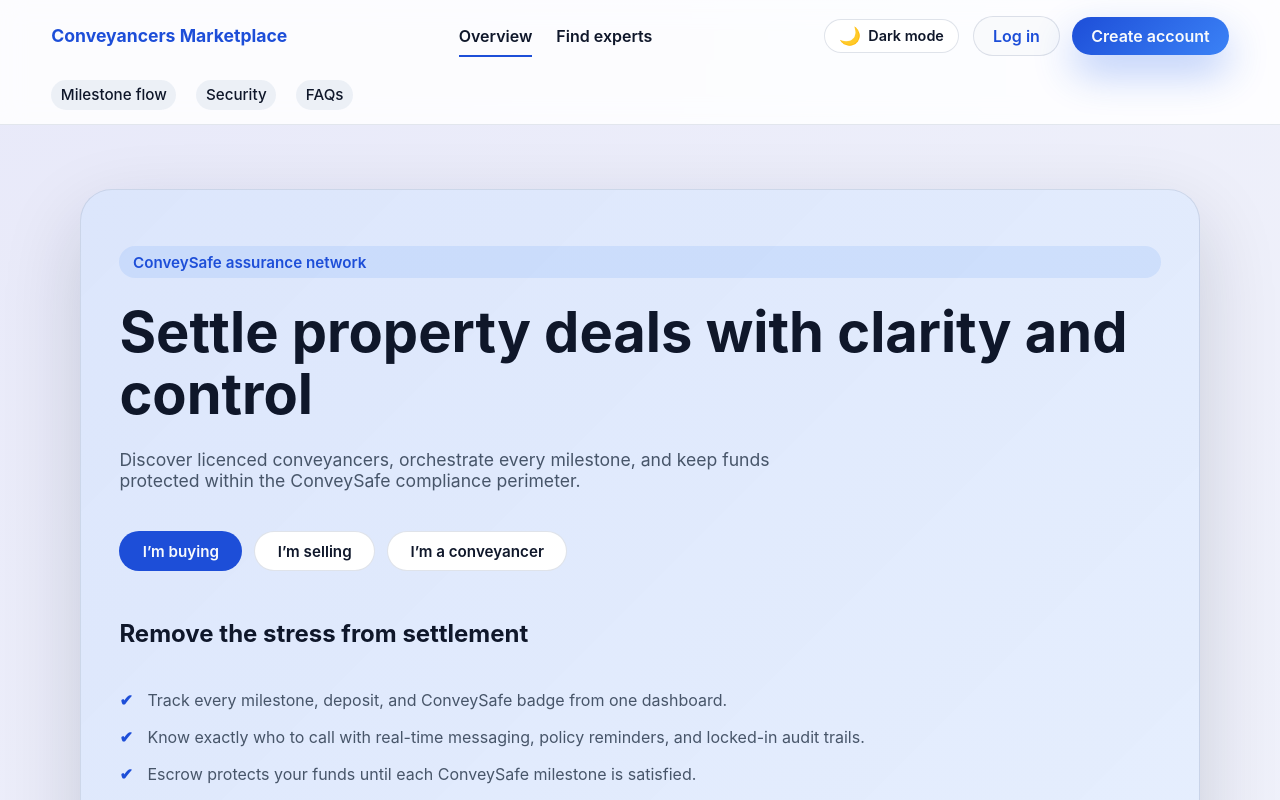
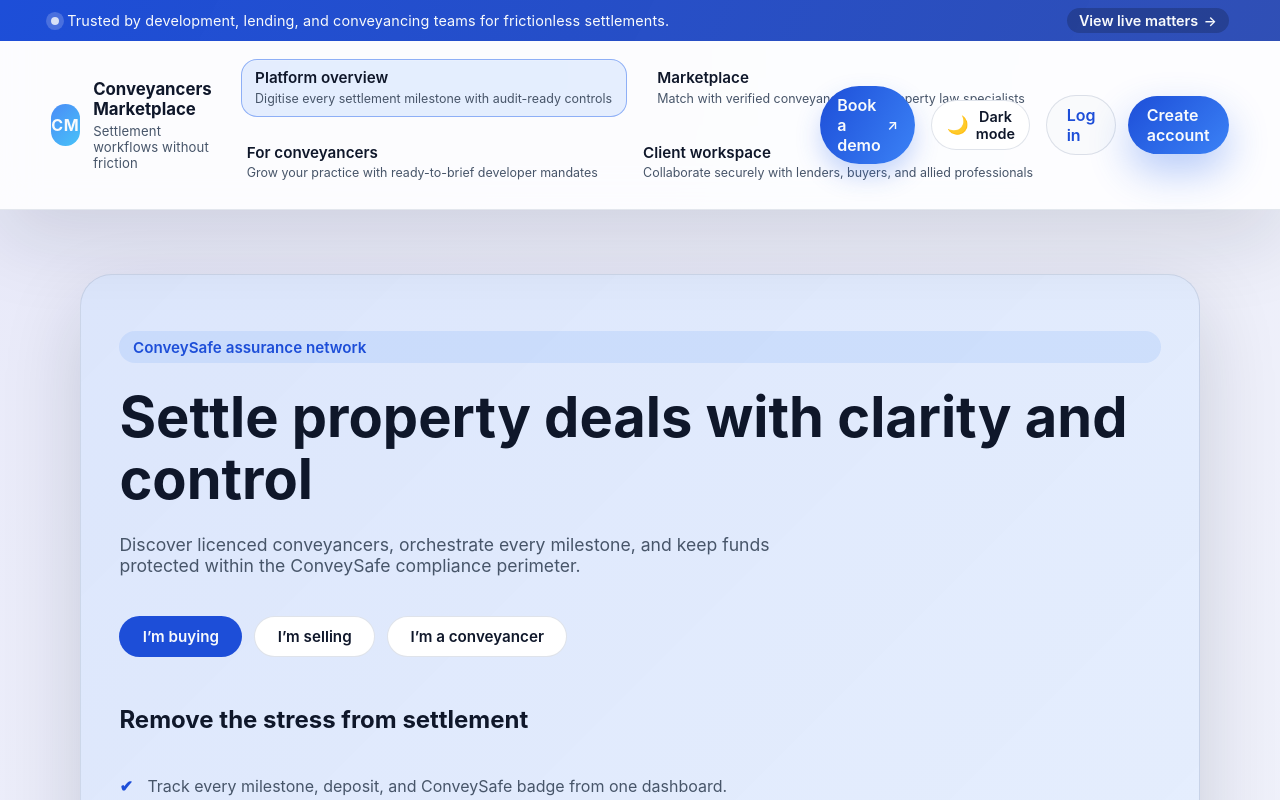
Before and after one commit to prrathnayake/conveyancers-marketplace, a Next.js app in the folder frontend/: page / in a window 1280 px wide. Shown: the top 800 px of the page. Built offline with nearby package versions, Linux system fonts and the light colour scheme; no server answers.

Commit message:
refine site navigation styling

```diff
--- a/frontend/components/Layout.tsx
+++ b/frontend/components/Layout.tsx
@@ -8,33 +8,30 @@ import UserMenu from './UserMenu'
 type PrimaryNavItem = {
   href: string
   label: string
+  description: string
 }
 
-type SubNavItem =
-  | {
-      href: string
-      label: string
-    }
-  | {
-      anchor: string
-      label: string
-    }
-
 const mainNav: PrimaryNavItem[] = [
-  { href: '/', label: 'Overview' },
-  { href: '/search', label: 'Find experts' },
-]
-
-const workflowNav: SubNavItem[] = [
-  { anchor: '#workflow', label: 'Milestone flow' },
-  { anchor: '#features', label: 'Security' },
-  { anchor: '#faq', label: 'FAQs' },
-]
-
-const sellerNav: SubNavItem[] = [
-  { href: '/search?seller=true', label: 'Seller dashboard' },
-  { href: '/search?tab=jobs', label: 'Active jobs' },
-  { href: '/search?tab=documents', label: 'Documents' },
+  {
+    href: '/',
+    label: 'Platform overview',
+    description: 'Digitise every settlement milestone with audit-ready controls',
+  },
+  {
+    href: '/search',
+    label: 'Marketplace',
+    description: 'Match with verified conveyancers and property law specialists',
+  },
+  {
+    href: '/conveyancer',
+    label: 'For conveyancers',
+    description: 'Grow your practice with ready-to-brief developer mandates',
+  },
+  {
+    href: '/chat',
+    label: 'Client workspace',
+    description: 'Collaborate securely with lenders, buyers, and allied professionals',
+  },
 ]
 
 type LayoutProps = {
@@ -49,17 +46,6 @@ const Layout: FC<LayoutProps> = ({ children }) => {
       return prefixed
     }
     return mainNav.find((item) => router.pathname === item.href) ?? mainNav[0]
-  }, [router.pathname])
-
-  const isAnchorItem = (item: SubNavItem): item is Extract<SubNavItem, { anchor: string }> => {
-    return Object.prototype.hasOwnProperty.call(item, 'anchor')
-  }
-
-  const subNav = useMemo(() => {
-    if (router.pathname.startsWith('/search')) {
-      return sellerNav
-    }
-    return workflowNav
   }, [router.pathname])
 
   const [banner, setBanner] = useState<string>('')
@@ -107,9 +93,23 @@ const Layout: FC<LayoutProps> = ({ children }) => {
   return (
     <div className="app-shell">
       <header className="site-header" role="banner">
+        <div className="site-header__topline">
+          <span className="site-header__topline-text">
+            Trusted by development, lending, and conveyancing teams for frictionless settlements.
+          </span>
+          <Link href="/search?tab=jobs" className="site-header__topline-link">
+            View live matters
+          </Link>
+        </div>
         <div className="site-header__bar">
-          <Link href="/" className="site-logo">
-            Conveyancers Marketplace
+          <Link href="/" className="site-logo" aria-label="Conveyancers Marketplace home">
+            <span className="site-logo__mark" aria-hidden="true">
+              CM
+            </span>
+            <span className="site-logo__text">
+              <span className="site-logo__title">Conveyancers Marketplace</span>
+              <span className="site-logo__subtitle">Settlement workflows without friction</span>
+            </span>
           </Link>
           <nav aria-label="Primary" className="site-nav">
             {mainNav.map((item) => {
@@ -120,32 +120,20 @@ const Layout: FC<LayoutProps> = ({ children }) => {
                   href={item.href}
                   className={`site-nav__item ${isActive ? 'site-nav__item--active' : ''}`}
                 >
-                  {item.label}
+                  <span className="site-nav__label">{item.label}</span>
+                  <span className="site-nav__description">{item.description}</span>
                 </Link>
               )
             })}
           </nav>
           <div className="site-header__actions">
+            <Link href="/signup" className="site-nav__cta">
+              Book a demo
+            </Link>
             <ThemeToggle />
             <UserMenu />
           </div>
         </div>
-        <nav aria-label="Context" className="site-subnav">
-          {subNav.map((item) => {
-            if (isAnchorItem(item)) {
-              return (
-                <a key={item.anchor} href={item.anchor} className="site-subnav__item">
-                  {item.label}
-                </a>
-              )
-            }
-            return (
-              <Link key={item.href} href={item.href} className="site-subnav__item">
-                {item.label}
-              </Link>
-            )
-          })}
-        </nav>
       </header>
       {banner ? (
         <div role="alert" className="status-banner">
--- a/frontend/styles/globals.css
+++ b/frontend/styles/globals.css
@@ -81,111 +81,223 @@ body {
   position: sticky;
   top: 0;
   z-index: 20;
-  backdrop-filter: blur(12px);
+  backdrop-filter: blur(18px);
   background: var(--surface-elevated);
   border-bottom: 1px solid var(--border);
-  transition: background 0.45s ease, border-color 0.45s ease;
+  box-shadow: var(--shadow-soft);
+  transition: background 0.45s ease, border-color 0.45s ease, box-shadow 0.45s ease;
+}
+
+.site-header__topline {
+  display: flex;
+  align-items: center;
+  justify-content: space-between;
+  gap: 1rem;
+  padding: 0.5rem clamp(1.5rem, 4vw, 3.5rem);
+  font-size: 0.9rem;
+  background: linear-gradient(115deg, var(--brand), rgba(30, 64, 175, 0.92));
+  color: var(--text-inverse);
+}
+
+.site-header__topline a {
+  color: inherit;
+}
+
+.site-header__topline-text {
+  display: inline-flex;
+  align-items: center;
+  gap: 0.5rem;
+  letter-spacing: 0.01em;
+}
+
+.site-header__topline-text::before {
+  content: '';
+  width: 0.5rem;
+  height: 0.5rem;
+  border-radius: 999px;
+  background: rgba(248, 250, 252, 0.85);
+  box-shadow: 0 0 0 5px rgba(248, 250, 252, 0.2);
+}
+
+.site-header__topline-link {
+  display: inline-flex;
+  align-items: center;
+  gap: 0.35rem;
+  font-weight: 600;
+  padding: 0.25rem 0.75rem;
+  border-radius: 999px;
+  background: rgba(15, 23, 42, 0.25);
+  text-decoration: none;
+  transition: background 0.2s ease, transform 0.2s ease;
+}
+
+.site-header__topline-link::after {
+  content: '→';
+  font-size: 0.85rem;
+}
+
+.site-header__topline-link:hover,
+.site-header__topline-link:focus-visible {
+  background: rgba(15, 23, 42, 0.35);
+  transform: translateY(-1px);
 }
 
 .site-header__bar {
-  display: flex;
+  display: grid;
+  grid-template-columns: minmax(0, 1fr) auto minmax(0, 1fr);
   align-items: center;
-  justify-content: space-between;
   gap: 2rem;
-  flex-wrap: wrap;
-  padding: 1rem clamp(1.5rem, 4vw, 3.5rem);
+  padding: 1.1rem clamp(1.5rem, 4vw, 3.5rem);
 }
 
 .site-header__actions {
   display: flex;
   align-items: center;
-  gap: 0.85rem;
+  justify-content: flex-end;
+  gap: 1rem;
 }
 
 .site-logo {
-  font-size: 1.1rem;
+  display: inline-flex;
+  align-items: center;
+  gap: 0.85rem;
+  text-decoration: none;
+  color: inherit;
+}
+
+.site-logo__mark {
+  display: grid;
+  place-items: center;
+  width: 2.65rem;
+  height: 2.65rem;
+  border-radius: 0.9rem;
+  background: linear-gradient(135deg, rgba(59, 130, 246, 0.92), rgba(56, 189, 248, 0.92));
+  color: var(--text-inverse);
   font-weight: 700;
-  color: var(--brand);
+  letter-spacing: 0.05em;
+}
+
+.site-logo__text {
+  display: flex;
+  flex-direction: column;
+  gap: 0.25rem;
+}
+
+.site-logo__title {
+  font-size: 1.05rem;
+  font-weight: 700;
+  color: var(--text-primary);
+}
+
+.site-logo__subtitle {
+  font-size: 0.82rem;
+  color: var(--text-secondary);
+  letter-spacing: 0.01em;
 }
 
 .site-nav {
   display: flex;
-  align-items: center;
-  gap: 1.5rem;
+  align-items: stretch;
+  justify-content: center;
+  gap: 1rem;
+  flex-wrap: wrap;
 }
 
 .site-nav__item {
-  position: relative;
-  font-weight: 600;
+  display: flex;
+  flex-direction: column;
+  justify-content: center;
+  gap: 0.2rem;
+  min-width: 10rem;
+  padding: 0.55rem 0.85rem;
+  border-radius: 1rem;
+  text-decoration: none;
   color: var(--text-primary);
-  padding: 0.35rem 0;
+  background: transparent;
+  border: 1px solid transparent;
+  transition: background 0.2s ease, border-color 0.2s ease, transform 0.2s ease;
 }
 
-.site-nav__item::after {
-  content: '';
-  position: absolute;
-  left: 0;
-  bottom: -0.35rem;
-  width: 100%;
-  height: 2px;
-  background: transparent;
-  transform: scaleX(0);
-  transform-origin: center;
-  transition: background 0.2s ease, transform 0.2s ease;
+.site-nav__item:hover,
+.site-nav__item:focus-visible {
+  background: var(--surface-neutral-soft);
+  border-color: rgba(148, 163, 184, 0.35);
+  transform: translateY(-1px);
 }
 
-.site-nav__item:hover::after,
-.site-nav__item:focus-visible::after {
+.site-nav__item--active {
   background: var(--surface-brand-soft);
-  transform: scaleX(1);
+  border-color: rgba(37, 99, 235, 0.45);
+  box-shadow: inset 0 1px 0 rgba(255, 255, 255, 0.12);
 }
 
-.site-nav__item--active::after {
-  background: var(--brand);
-  transform: scaleX(1);
+.site-nav__label {
+  font-weight: 600;
+  font-size: 0.95rem;
 }
 
-.site-header__meta {
-  display: flex;
-  align-items: center;
+.site-nav__description {
+  font-size: 0.78rem;
+  color: var(--text-secondary);
+  line-height: 1.35;
 }
 
-.site-header__badge {
-  background: var(--surface-success);
-  color: var(--success);
-  padding: 0.35rem 0.85rem;
+.site-nav__cta {
+  display: inline-flex;
+  align-items: center;
+  justify-content: center;
+  gap: 0.4rem;
+  padding: 0.55rem 1.1rem;
   border-radius: 999px;
   font-weight: 600;
+  text-decoration: none;
+  color: var(--text-inverse);
+  background: linear-gradient(120deg, var(--brand), var(--accent));
+  box-shadow: 0 12px 25px rgba(37, 99, 235, 0.25);
+  transition: transform 0.2s ease, box-shadow 0.2s ease;
+}
+
+.site-nav__cta::after {
+  content: '↗';
   font-size: 0.85rem;
 }
 
-.site-subnav {
-  display: flex;
-  align-items: center;
-  gap: 1.25rem;
-  padding: 0.5rem clamp(1.5rem, 4vw, 3.5rem) 0.9rem;
-  overflow-x: auto;
-  scrollbar-width: none;
+.site-nav__cta:hover,
+.site-nav__cta:focus-visible {
+  transform: translateY(-2px);
+  box-shadow: 0 16px 30px rgba(37, 99, 235, 0.3);
 }
 
-.site-subnav::-webkit-scrollbar {
-  display: none;
+@media (max-width: 1100px) {
+  .site-header__bar {
+    grid-template-columns: minmax(0, 1fr);
+    justify-items: stretch;
+    gap: 1.5rem;
+  }
+
+  .site-header__actions {
+    justify-content: flex-start;
+  }
+
+  .site-nav {
+    justify-content: flex-start;
+  }
 }
 
-.site-subnav__item {
-  font-size: 0.95rem;
-  font-weight: 500;
-  color: var(--text-primary);
-  padding: 0.35rem 0.6rem;
-  border-radius: 999px;
-  background: var(--surface-neutral-soft);
-  transition: background 0.2s ease, transform 0.2s ease;
-}
+@media (max-width: 720px) {
+  .site-header__topline {
+    flex-direction: column;
+    align-items: flex-start;
+  }
 
-.site-subnav__item:hover,
-.site-subnav__item:focus-visible {
-  background: var(--surface-hover);
-  transform: translateY(-1px);
+  .site-header__topline-link {
+    align-self: stretch;
+    justify-content: center;
+  }
+
+  .site-nav__item {
+    min-width: min(100%, 18rem);
+  }
 }
 
 .site-content {
```
